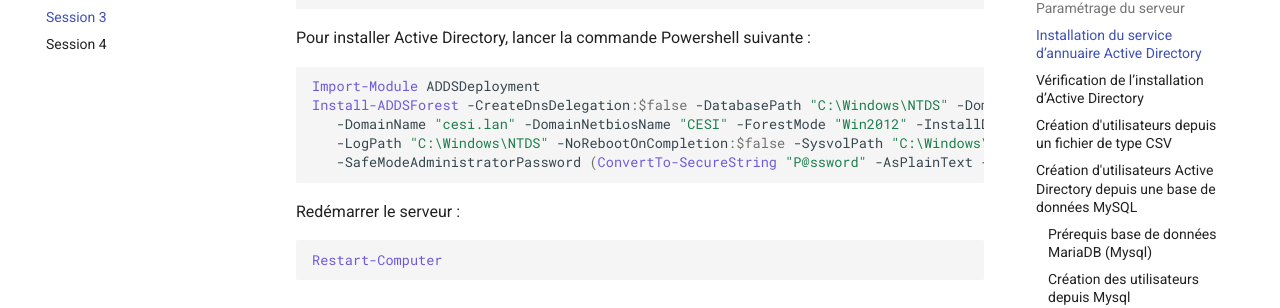
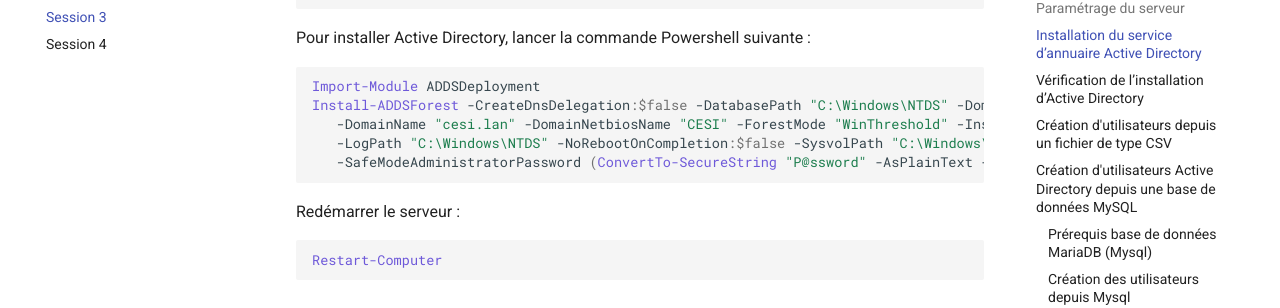
Before and after one commit to BDEN-sys/tpps, an MkDocs documentation site: the page built from docs/Session3.md, in a window 1280 px wide and 900 px high, scrolled down 1287 px. Shown: the part 145-453 px from the top of the window. Built offline with MkDocs 1.6.1 and Material for MkDocs 9.7.7, drawn with Linux system fonts in a browser that asks for light colours.

Commit message:
Update Session3.md
MAJ Forestmode et Admode : WinThreshold

````diff
--- a/docs/Session3.md
+++ b/docs/Session3.md
@@ -73,8 +73,8 @@ Pour installer Active Directory, lancer la commande Powershell suivante :
 
 ```powershell
 Import-Module ADDSDeployment
-Install-ADDSForest -CreateDnsDelegation:$false -DatabasePath "C:\Windows\NTDS" -DomainMode "Win2012" `
-   -DomainName "cesi.lan" -DomainNetbiosName "CESI" -ForestMode "Win2012" -InstallDns:$true `
+Install-ADDSForest -CreateDnsDelegation:$false -DatabasePath "C:\Windows\NTDS" -DomainMode "WinThreshold" `
+   -DomainName "cesi.lan" -DomainNetbiosName "CESI" -ForestMode "WinThreshold" -InstallDns:$true `
    -LogPath "C:\Windows\NTDS" -NoRebootOnCompletion:$false -SysvolPath "C:\Windows\SYSVOL" -Force:$true `
    -SafeModeAdministratorPassword (ConvertTo-SecureString "P@ssword" -AsPlainText -Force)
 ```
````
